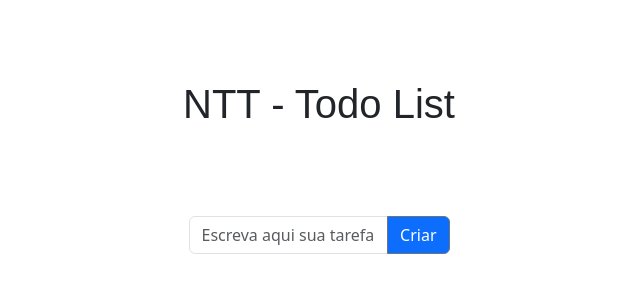
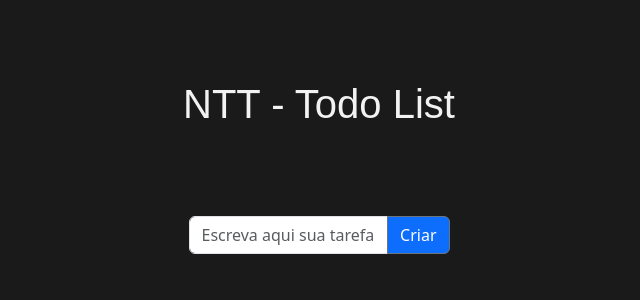
Before and after one commit to daiaanebarbosaf/ntt-todolist, an Angular app: page / in a window 1280 px wide. Shown: the top 300 px of the page, without its empty margins (321-961 px from the left). Built offline with nearby package versions, Linux system fonts and the light colour scheme; a web font is replaced by a local one.

Commit message:
estilo padrão

```diff
--- a/src/styles.scss
+++ b/src/styles.scss
@@ -1 +1,4 @@
-/* You can add global styles to this file, and also import other style files */
+body {
+    background-color: #1A1A1A;
+    color: #F2F2F2;
+}
```
